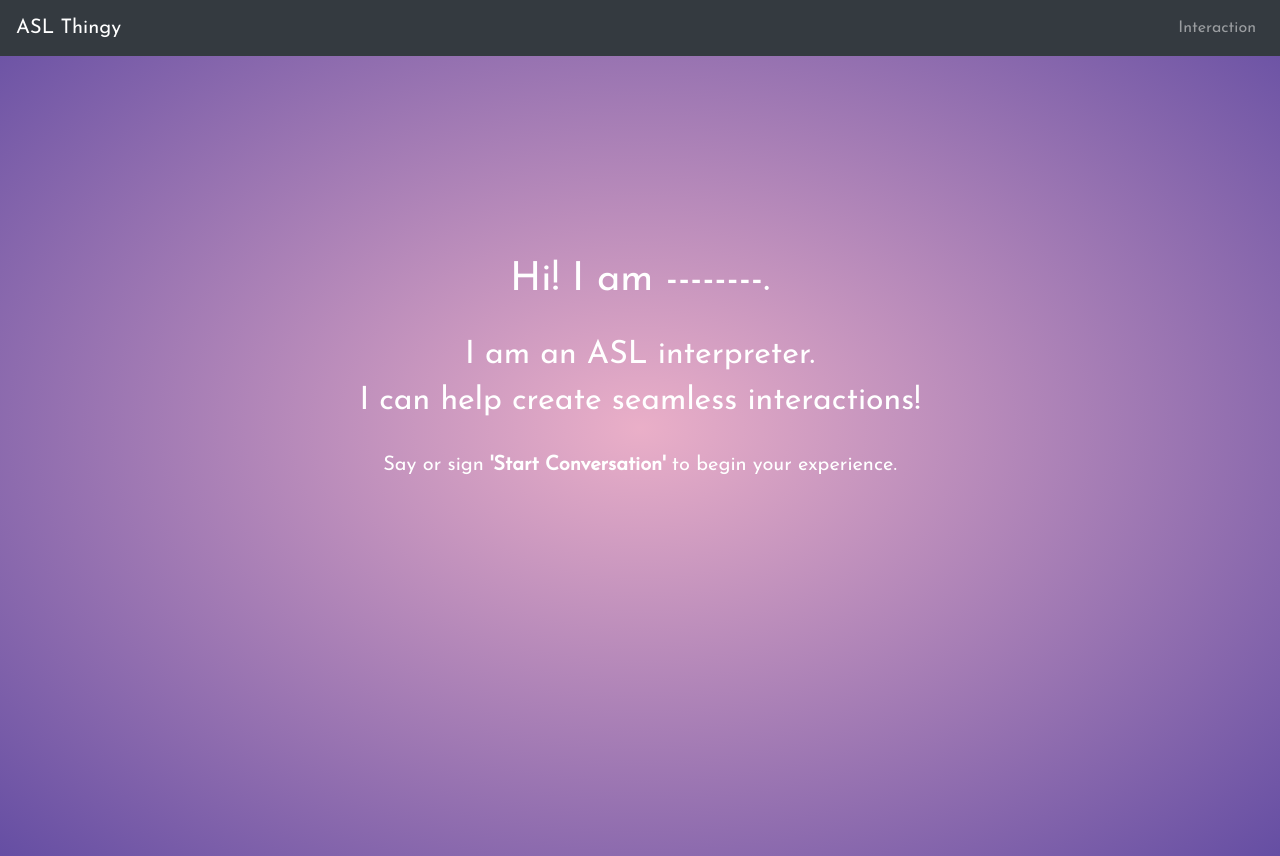
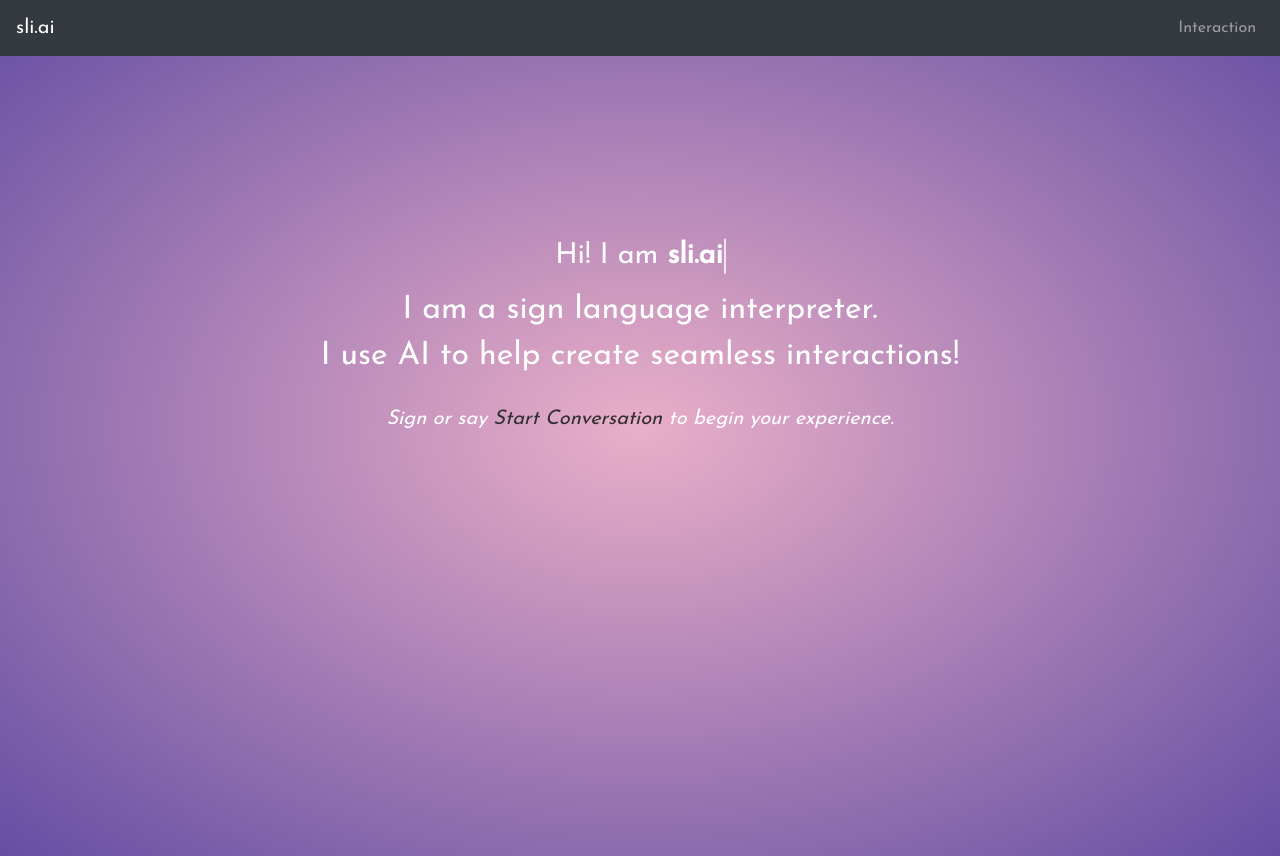
Before and after one commit to AndrewDrury/TableStory1, a Vue app: page / in a window 1280 px wide. Built offline with nearby package versions, Linux system fonts and the light colour scheme.

Commit message:
Added styling and transitions.

```diff
--- a/package.json
+++ b/package.json
@@ -1,5 +1,5 @@
 {
-  "name": "asl-hackathon-project",
+  "name": "sli.ai",
   "version": "0.1.0",
   "private": true,
   "scripts": {
--- a/public/index.html
+++ b/public/index.html
@@ -5,11 +5,11 @@
     <meta http-equiv="X-UA-Compatible" content="IE=edge">
     <meta name="viewport" content="width=device-width,initial-scale=1.0">
     <link rel="icon" href="<%= BASE_URL %>favicon.ico">
-    <title>asl-hackathon-project</title>
+    <title>sli.ai</title>
   </head>
   <body>
     <noscript>
-      <strong>We're sorry but asl-hackathon-project doesn't work properly without JavaScript enabled. Please enable it to continue.</strong>
+      <strong>We're sorry but sli.ai doesn't work properly without JavaScript enabled. Please enable it to continue.</strong>
     </noscript>
     <div id="app"></div>
     <!-- built files will be auto injected -->
--- a/src/App.vue
+++ b/src/App.vue
@@ -4,7 +4,7 @@
     <b-navbar toggleable="md" type="dark" variant="dark" class="d-fixed">
       <b-navbar-toggle target="nav_collapse"></b-navbar-toggle>
 
-      <b-navbar-brand href="/">ASL Thingy</b-navbar-brand>
+      <b-navbar-brand href="/">sli.ai</b-navbar-brand>
 
       <b-collapse is-nav id="nav_collapse">
 
--- a/src/views/Home.vue
+++ b/src/views/Home.vue
@@ -1,12 +1,13 @@
 <template>
   <div class="home">
-    <b-container fluid class="p-0 verticalCenter">
+    <b-container fluid class="verticalCenter">
       <b-row>
         <b-col>
-          <h1 class="pb-4">Hi! I am --------.</h1>
-          <h2>I am an ASL interpreter.</h2>
-          <h2>I can help create seamless interactions!</h2>
-          <h5 class="pt-4">Say or sign <strong>'Start Conversation'</strong> to begin your experience.</h5>
+          <h1 class="line-1 anim-typewriter">Hi! I am <strong>sli.ai</strong></h1>
+          <transition
+          <h2>I am a sign language interpreter.</h2>
+          <h2>I use AI to help create seamless interactions!</h2>
+          <h5 class="pt-4"><i>Sign or say <em>Start Conversation</em> to begin your experience.</i></h5>
         </b-col>
       </b-row>
     </b-container>
@@ -27,6 +28,37 @@
 h2{
   line-height: 4em;
 }
+
+em {
+  color: #303030;
+}
+
+
+.line-1{
+    position: relative;
+    margin: 0 auto;
+    border-right: 2px solid rgba(255,255,255,.75);
+    font-size: 180%;
+    text-align: center;
+    white-space: nowrap;
+    overflow: hidden;
+    transform: translateY(-50%);
+}
+
+/* Animation */
+.anim-typewriter{
+  animation: typewriter 4s steps(20) 1s 1 normal both,
+             blinkTextCursor 500ms steps(20) infinite normal;
+}
+@keyframes typewriter{
+  from{width: 0;}
+  to{width: 6em;}
+}
+@keyframes blinkTextCursor{
+  from{border-right-color: rgba(255,255,255,.75);}
+  to{border-right-color: transparent;}
+}
+
 </style>
 
 <script lang="ts">
@@ -38,5 +70,8 @@ export default Vue.extend({
   components: {
     HelloWorld
   }
+
 });
+
+
 </script>
--- a/src/views/Interaction.vue
+++ b/src/views/Interaction.vue
@@ -1,5 +1,6 @@
 <template>
   <div class="interaction">
+		<b-container fluid class="">
 			<b-row>
 				<b-col md=4>
 					<video ref="video" id="webcam" width="640" height="480" autoplay></video>
@@ -20,6 +21,7 @@
 					</div>
 				</b-col>
 			</b-row>
+		</b-container>
   </div>
 </template>
 
```
Also changed, not shown: src/assets/main.scss (+6 -6 lines), public/manifest.json, src/assets/variables.scss (line endings or trailing spaces), 1 other file (tests, documents, lock files or other folders). Lines whose indentation alone changed are shown as unchanged.
